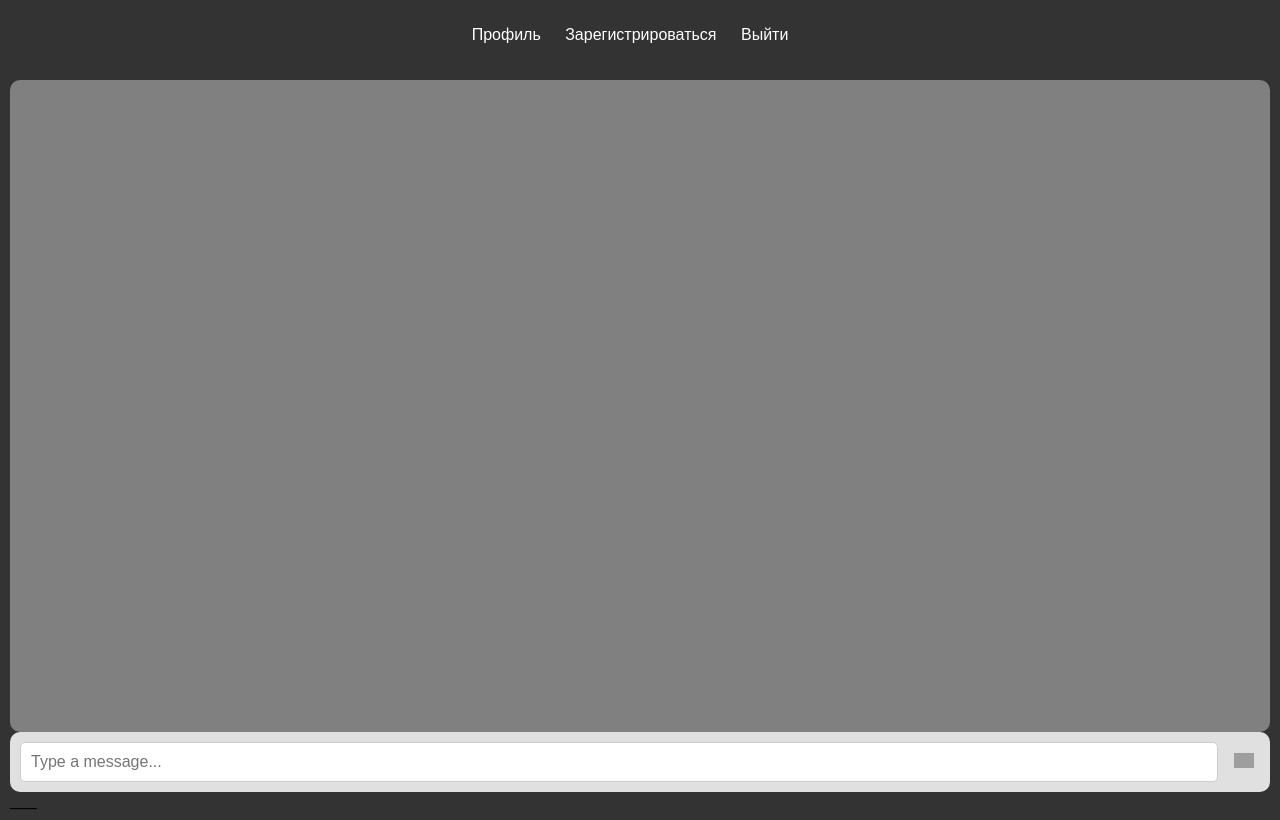
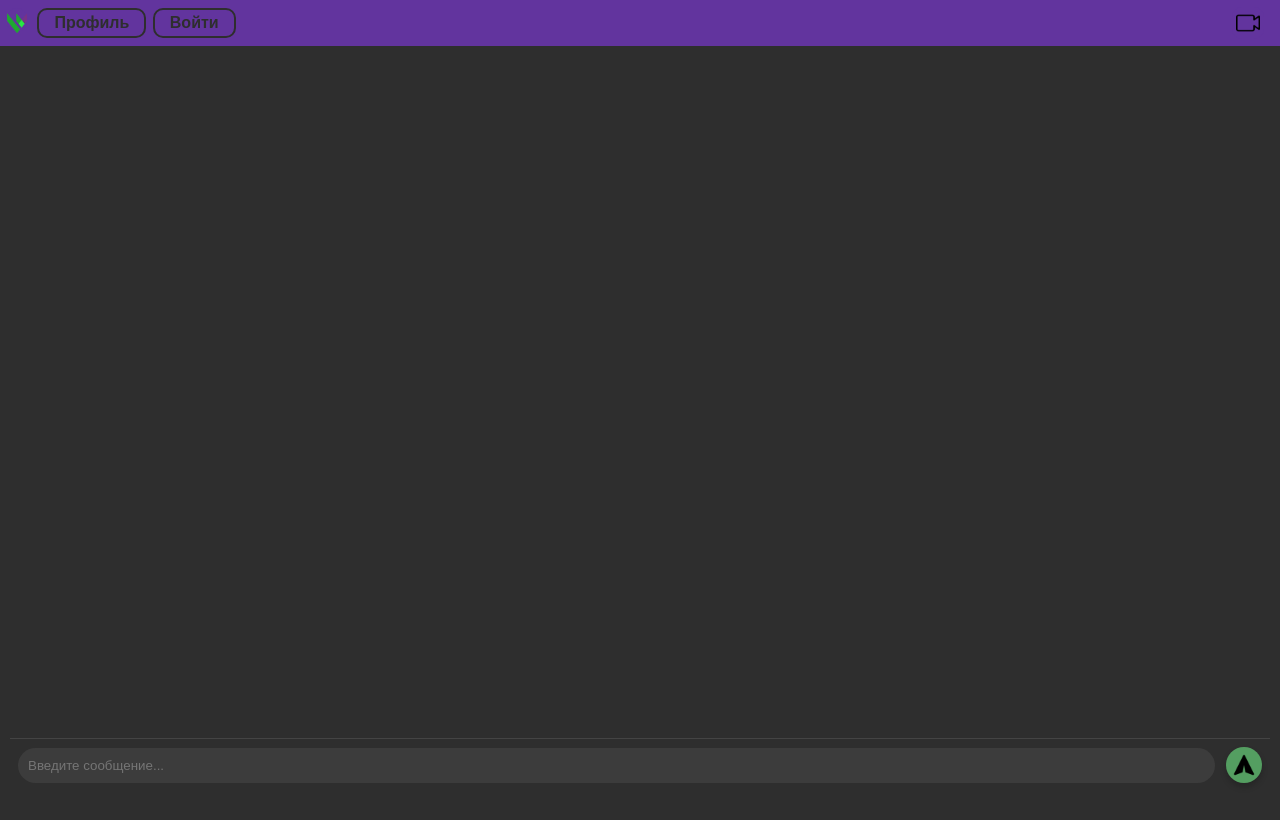
Before and after one commit to SivetsDanil/PsychoAnalitics, a Flask app: page / in a window 1280 px wide. After the commit the page ends 783 px from the top, so only its background shows below. Run offline with Flask 3, Linux system fonts and the light colour scheme; data that the repository does not hold is empty; some libraries are stand-ins or nearby versions; grey boxes are pictures that could not be loaded.

Commit message:
end front

```diff
--- a/main.py
+++ b/main.py
@@ -13,13 +13,13 @@ message_queue = queue.Queue()
 
 @app.route('/')
 def index():
-    global token
-    token = get_token()
-    return render_template('index.html')
+    return render_template('test.html')
 
 
 @socketio.on('message')
 def handle_message(msg):
+    token = get_token()
+
     bot_reply = send_message(msg, token)
     send(f"Бот: {bot_reply}", broadcast=False)
 
--- a/static/style.css
+++ b/static/style.css
@@ -1,100 +1,170 @@
-/* Gray background for the entire page */
-body {
-    background-color: #f0f0f0;
-    font-family: Arial, sans-serif;
+/* Основные стили */
+* {
+    box-sizing: border-box;
+}
+body, html {
+    height: 100%;
     margin: 0;
     padding: 0;
+    overflow: hidden; /* Отключаем прокрутку */
+    background-color: #1a1a1a;
+    color: #ffffff;
+    font-family: Arial, sans-serif;
 }
 
-/* Navigation bar styling */
-nav {
-    background-color: #333;
-    padding: 10px;
-    text-align: center;
+/* Стили навигационной панели */
+.navbar {
+    display: flex;
+    justify-content: space-between;
+    align-items: center;
+    background-color: #62349e;
+    padding: 6px;
 }
 
-nav ul {
-    list-style-type: none;
-    padding: 0;
+/* Стили для кнопки видеозвонка */
+#video-call-btn {
+    background-color: #62349e;
+    color: #2e2e2e;
+    border: none;
+    cursor: pointer;
+    padding: 4px;
+    margin-right: 10px; /* Отступ справа */
 }
 
-nav ul li {
-    display: inline;
-    margin-right: 20px;
+#video-call-btn img {
+    width: 24px;
+    height: 24px;
+    display: block;
 }
 
-nav ul li a {
-    color: white;
-    text-decoration: none;
+.navbar button {
+    background-color: #62349e;
+    border: 2px solid #2e2e2e; /* черная окантовка толщиной 2px */
+    color: #2e2e2e;
+    padding: 4px 15px;
+    margin: 1px;
+    cursor: pointer;
+    border-radius: 10px;
+    font-weight: bold; /* Жирный текст */
     font-size: 16px;
 }
-
-/* Chat container taking full page except for navigation */
-#chat-container {
-    display: flex;
-    flex-direction: column;
-    justify-content: flex-end;
-    height: calc(100vh - 50px); /* Full height minus navigation bar */
-    padding: 10px;
-    box-sizing: border-box;
-    background-color: #333;
+#logo-btn {
+    background-color: #62349e;
+    color: #2e2e2e;
+    border: none;
+    cursor: pointer;
+    padding: 0px;
+    margin-right: 5px; /* Отступ справа */
 
 }
 
-/* Messages container for user and bot */
+#logo-btn img {
+    width: 20px;
+    height: 20px;
+    transform: translateY(5px);
+}
+
+/* Контейнер для чата */
+.chat-container {
+    height: calc(100vh - 35px); /* Учитываем высоту навигационной панели */
+    background-color: #2e2e2e;
+    padding: 20px 10px; /* Убираем лишний отступ снизу */
+    display: flex;
+    flex-direction: column;
+    justify-content: space-between;
+}
+
+/* Контейнер для сообщений */
 #message-container {
     flex-grow: 1;
     overflow-y: auto;
     padding: 10px;
-    background-color: grey;
-    border-radius: 10px;
+}
+.message {
+    display: inline-block;
+    padding: 10px;
+    border-radius: 8px;
+    margin: 5px 0;
+    max-width: 75%;
+    word-wrap: break-word;
+    color: white;
+}
+
+
+/* Сообщения пользователя */
+.message.right {
+    background-color: #3a3a3a; /* Цвет для сообщений пользователя */
+    align-self: flex-end;
+    margin-right: 10px; /* Отступ справа */
+}
+
+/* Сообщения бота */
+.message.left {
+    background-color: #62349e; /* Цвет для сообщений бота */
+    align-self: flex-start;
+    margin-left: 10px; /* Отступ слева */
+}
+.message-sender.left {
+    font-weight: bold;
+    align-self: flex-start;
+    margin-bottom: 0px;
+    font-size: 14px;
+    color: #c5a3e3; /* Цвет для имени отправителя */
+}
+.message-sender.right {
+    font-weight: bold;
+    align-self: flex-end;
+    margin-bottom: 0px;
+    font-size: 14px;
+    color: #549e61; /* Цвет для имени отправителя */
+}
+/* Контейнер сообщений */
+#message-container {
     display: flex;
     flex-direction: column;
+    align-items: flex-start;
+    padding: 10px;
+    overflow-y: auto;
+    max-height: 80vh;
 }
 
-/* Input container at the bottom */
+/* Контейнер для поля ввода */
 #input-container {
     display: flex;
     align-items: center;
-    padding: 10px;
-    background-color: #e0e0e0;
-    border-radius: 10px;
+    padding: 8px;
+    background-color: #2e2e2e;
+    border-top: 1px solid #444;
 }
 
+/* Поле ввода сообщения */
 #message-input {
-    flex-grow: 1;
+    flex: 1;
     padding: 10px;
-    font-size: 16px;
-    border: 1px solid #ccc;
-    border-radius: 5px;
-    outline: none;
-    margin-right: 10px;
+    margin-right: 6px;
+    border: none;
+    border-radius: 18px;
+    background-color: #3c3c3c;
+    color: #ffffff;
 }
 
+/* Кнопка отправки */
 #send-btn {
-    background-color: transparent;
+    background-color: #549e61;
     border: none;
+    width: 36px;
+    height: 36px;
+    border-radius: 50%;
     cursor: pointer;
+    display: flex;
+    align-items: center;
+    justify-content: center;
+    margin-left: 5px;
+    box-shadow: 0px 4px 6px rgba(0, 0, 0, 0.2);
 }
 
-/* Message styling */
-.message {
-    margin-bottom: 10px;
-    padding: 10px;
-    border-radius: 10px;
-    color: white;
-    max-width: 60%;
-    word-wrap: break-word;
+#send-btn img {
+    width: 24px;
+    height: 24px;
+    fill: #2e2e2e;
 }
-
-/* User messages on the right */
-.message.right {
-    align-self: flex-end;
-    background-color: #e1f0ff;
-}
-
-/* Bot messages on the left */
-.message.left {
-    align-self: flex-start;
-    background-color: #d9fdd3;
-}
--- a/templates/index.html
+++ b/templates/index.html
@@ -8,21 +8,22 @@
 </head>
 <body>
     <!-- Navigation Bar -->
-    <nav>
-        <ul>
-            <li><a href="/">Профиль</a></li>
-            <li><a href="/">Зарегистрироваться</a></li>
-            <li><a href="/">Выйти</a></li>
-        </ul>
+    <nav class="navbar">
+    <div class="navbar-left">
+        <!-- Кнопки навигации слева, если есть -->
+    </div>
+    <div class="navbar-right">
+        <button id="video-call-btn">
+            <img src="img/call.png" alt="Видеозвонок" />
+        </button>
+    </div>
     </nav>
 
     <div id="chat-container">
         <div id="message-container"></div>
         <div id="input-container">
             <input type="text" id="message-input" placeholder="Type a message...">
-            <button id="send-btn">
-                <img src="/static/send-icon.png" alt="Send" width="20">
-            </button>
+            <button id="send-btn">↑</button>
         </div>
         <div>___</div>
 
--- /dev/null
+++ b/templates/test.html
@@ -0,0 +1,97 @@
+<!DOCTYPE html>
+<html lang="en">
+<head>
+    <meta charset="UTF-8">
+    <meta name="viewport" content="width=device-width, initial-scale=1.0">
+    <title>Chat with Navigation</title>
+    <link rel="stylesheet" href="/static/style.css">
+</head>
+<body>
+    <!-- Navigation Bar -->
+    <nav class="navbar">
+    <div class="navbar-left">
+        <button id="logo-btn">
+            <img src="/static/img/logo.png" alt="Видеозвонок"/>
+        </button>
+        <button>Профиль</button>
+        <button>Войти</button>
+        </div>
+    <div class="navbar-right">
+        <button id="video-call-btn">
+            <img src="/static/img/call.png" alt="Видеозвонок"/>
+        </button>
+    </div>
+    </nav>
+
+
+    <!-- Chat Container -->
+    <div class="chat-container">
+        <div id="message-container"></div>
+        <div id="input-container">
+            <input type="text" id="message-input" placeholder="Введите сообщение...">
+            <button id="send-btn">
+                <img src="/static/img/send.png" alt="Отправить"/>
+            </button>
+        </div>
+    </div>
+
+    <script src="https://cdn.socket.io/4.0.0/socket.io.min.js"></script>
+    <script>
+        const socket = io();
+
+        const messageContainer = document.getElementById('message-container');
+        const messageInput = document.getElementById('message-input');
+        const sendButton = document.getElementById('send-btn');
+
+        sendButton.addEventListener('click', sendMessage);
+
+        messageInput.addEventListener('keypress', function (e) {
+            if (e.key === 'Enter') {
+                sendMessage();
+            }
+        });
+
+        function sendMessage() {
+            const message = messageInput.value;
+            if (message.trim() === '') return;
+            socket.send(message);
+            addMessage('Вы', message, 'right');  // Новый цвет для сообщения пользователя
+            messageInput.value = '';
+        }
+
+        socket.on('message', (msg) => {
+            if (msg.startsWith('Бот:')) {
+                addMessage('Надежда', msg.replace('Бот: ', ''), 'left');  // Новый цвет для сообщения бота
+            }
+        });
+
+        function addMessage(sender, message, side) {
+            // Создаем div для заголовка с именем отправителя
+            const senderDiv = document.createElement('div');
+            senderDiv.classList.add('message-sender', side); // Добавляем side для выравнивания
+            senderDiv.textContent = sender;
+
+            // Создаем div для сообщения
+            const messageDiv = document.createElement('div');
+            messageDiv.classList.add('message', side);
+            messageDiv.style.borderRadius = '10px';
+            messageDiv.style.padding = '10px';
+            messageDiv.style.color = 'white';
+            messageDiv.style.maxWidth = '60%';
+            messageDiv.style.wordWrap = 'break-word';
+
+            // Форматируем сообщение
+            const formattedMessage = message.replace(/\*\*(.*?)\*\*/g, '<strong>$1</strong>');
+            messageDiv.innerHTML = formattedMessage;
+
+            // Добавляем элементы в контейнер сообщений
+            messageContainer.appendChild(senderDiv); // сначала добавляем имя
+            messageContainer.appendChild(messageDiv); // потом само сообщение
+            messageContainer.scrollTop = messageContainer.scrollHeight;
+        }
+
+        socket.send('Привет! Представься как опытный психолог. Напиши что ты опытный психолог и готова помочь. Ты девушка. не больше 10 слов');
+
+    </script>
+</body>
+</html>
```
Also changed, not shown: garph.py (added, +51 -0 lines), static/img/call.png (added), static/img/logo.png (added), static/img/send.png (added), templates/call.png (added).
